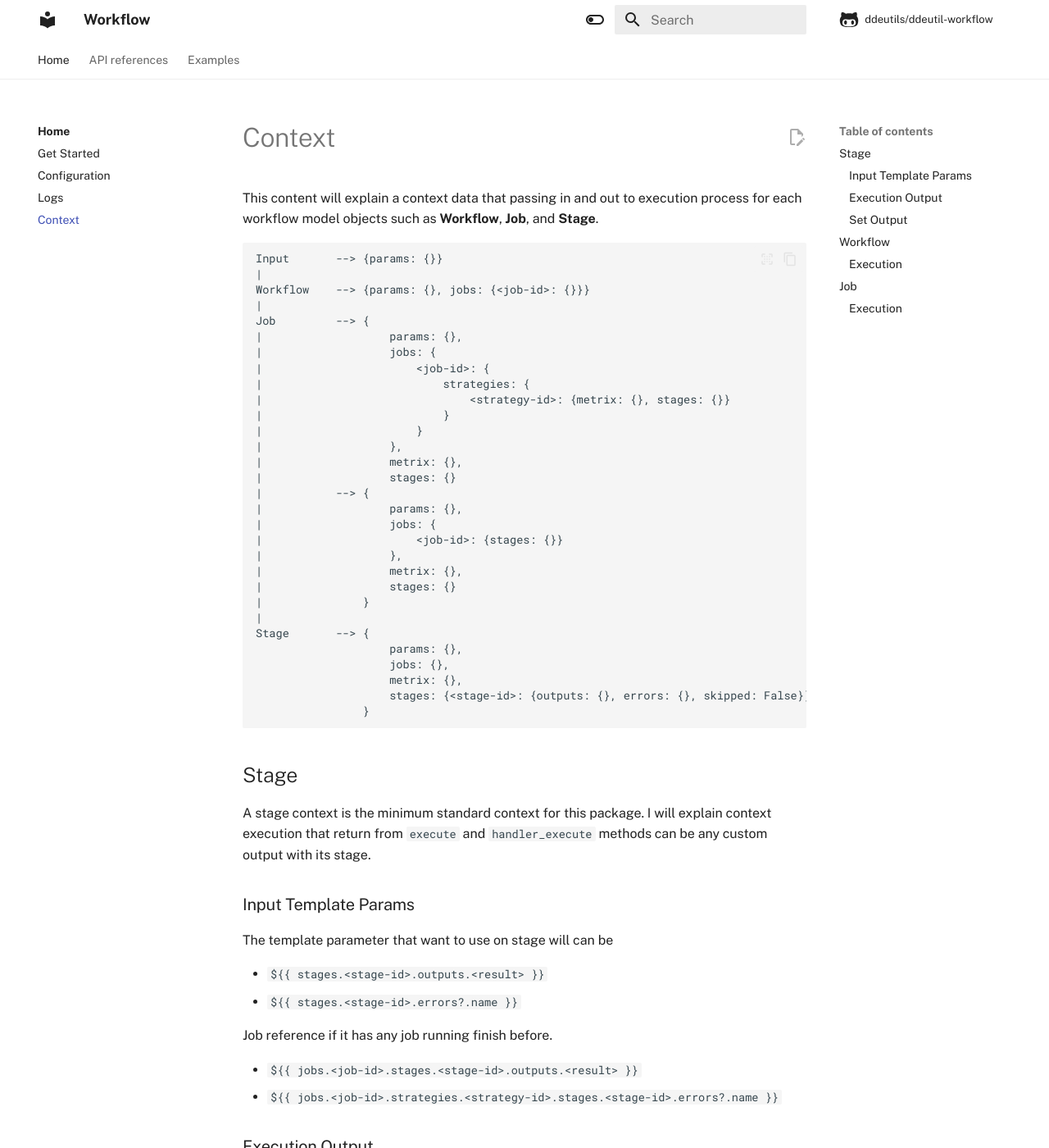
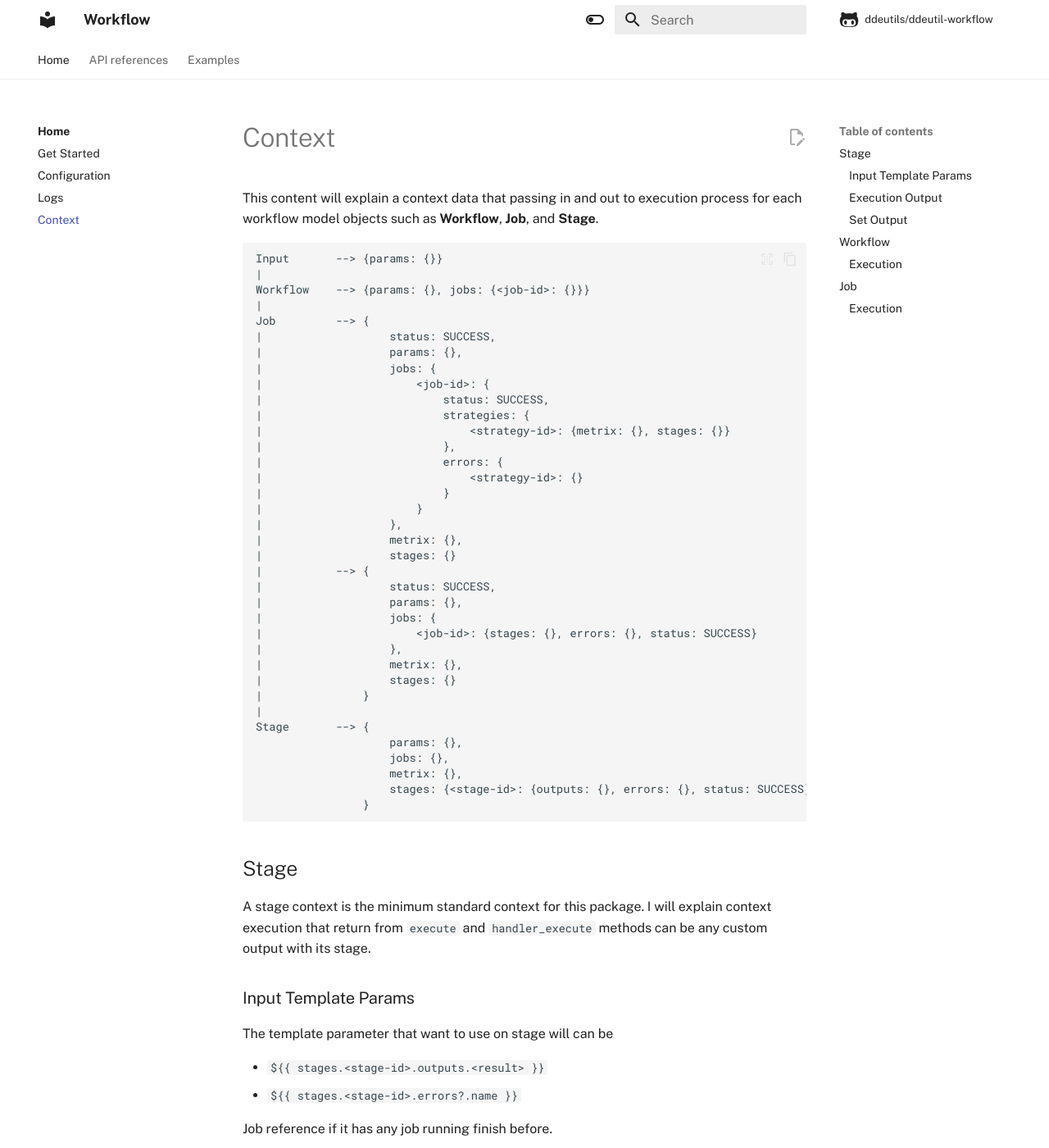
Before and after one commit to ddeutils/ddeutil-workflow, an MkDocs documentation site: the page built from docs/context.md, in a window 1280 px wide and 1400 px high. Shown: the whole window at 82% size. Built offline with MkDocs 1.6.1 and Material for MkDocs 9.7.7, drawn with Linux system fonts in a browser that asks for light colours; comment, search, counter and statistics services are not loaded; some of the changed text lies outside the part shown.

Commit message:
:page_facing_up: docs: update docs-string.

````diff
--- a/docs/context.md
+++ b/docs/context.md
@@ -9,20 +9,26 @@ Input       --> {params: {}}
 Workflow    --> {params: {}, jobs: {<job-id>: {}}}
 |
 Job         --> {
+|                   status: SUCCESS,
 |                   params: {},
 |                   jobs: {
 |                       <job-id>: {
+|                           status: SUCCESS,
 |                           strategies: {
 |                               <strategy-id>: {metrix: {}, stages: {}}
+|                           },
+|                           errors: {
+|                               <strategy-id>: {}
 |                           }
 |                       }
 |                   },
 |                   metrix: {},
 |                   stages: {}
 |           --> {
+|                   status: SUCCESS,
 |                   params: {},
 |                   jobs: {
-|                       <job-id>: {stages: {}}
+|                       <job-id>: {stages: {}, errors: {}, status: SUCCESS}
 |                   },
 |                   metrix: {},
 |                   stages: {}
@@ -32,7 +38,7 @@ Stage       --> {
                     params: {},
                     jobs: {},
                     metrix: {},
-                    stages: {<stage-id>: {outputs: {}, errors: {}, skipped: False}}
+                    stages: {<stage-id>: {outputs: {}, errors: {}, status: SUCCESS}}
                 }
 ```
 
@@ -84,7 +90,7 @@ but it will keep in nested-stage ID instead parent output.
 {
     "stages": {
         "<stage-ID>": {
-            "skipped": True,
+            "status": SKIP,
         }
     }
 }
````
Also changed, not shown: docs/getting-started.md (+3 -6 lines), 1 other file.
